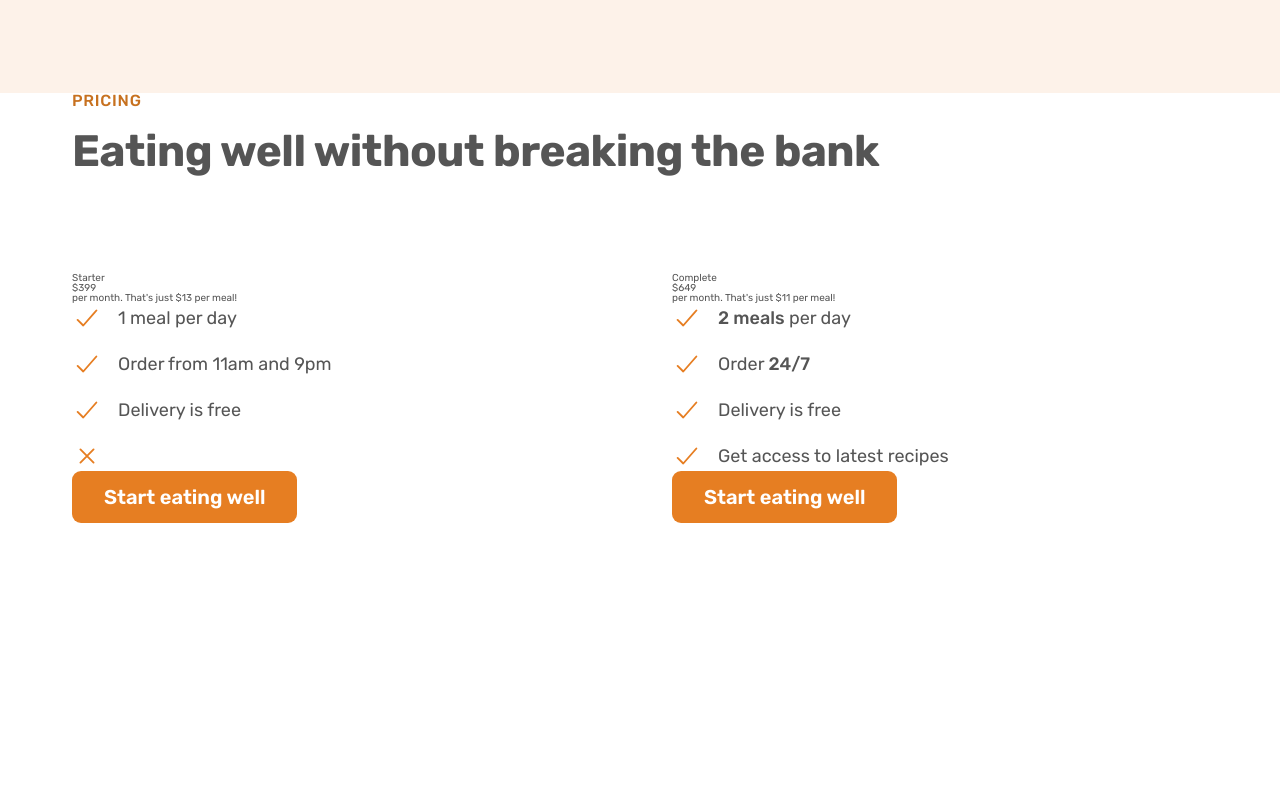
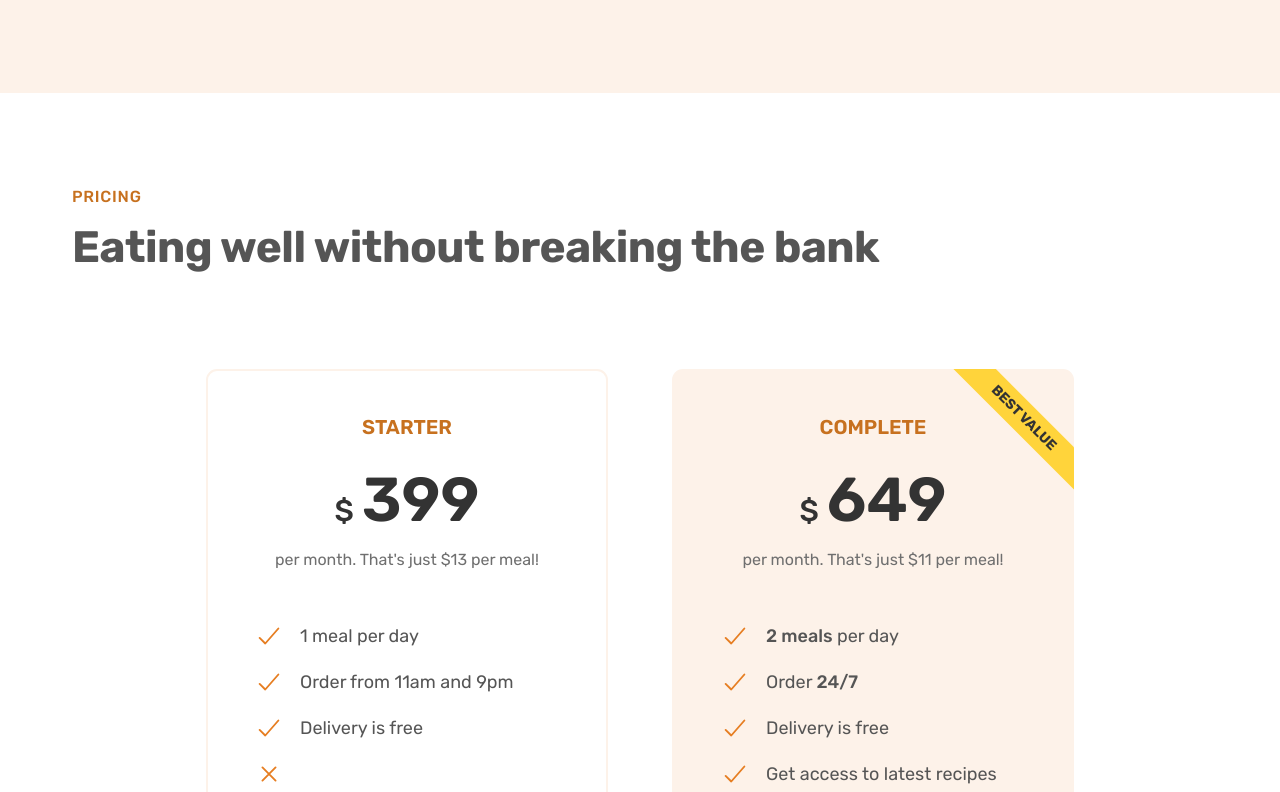
Before and after one commit to VaidyaHarshal/Omnifood, a plain HTML site: page index.html in a window 1280 px wide. Shown: the part 4514-5306 px from the top of the page. Before the commit the page ends 5037 px from the top, so only its background shows below. Drawn offline with nearby package versions, Linux system fonts and the light colour scheme; files whose address does not match are found by name.

Commit message:
pricing section css styling

```diff
--- a/css/general.css
+++ b/css/general.css
@@ -29,6 +29,7 @@ Paragraph Default: 1.6
 #fdf2e9
 #fae5d3
 #51cf66
+#ffd43b
 - Shades:
 #c7711f
 - Accents:
@@ -191,6 +192,26 @@ body {
   transition: all 0.3s;
 }
 
+.list {
+  list-style: none;
+  display: flex;
+  flex-direction: column;
+  gap: 1.6rem;
+}
+
+.list-item {
+  font-size: 1.8rem;
+  display: flex;
+  align-items: center;
+  gap: 1.6rem;
+}
+
+.list-icon {
+  width: 3rem;
+  height: 3rem;
+  color: #e67e22;
+}
+
 /* HELPER CLASSES */
 
 .margin-right-sm {
--- a/css/style.css
+++ b/css/style.css
@@ -292,26 +292,6 @@
   font-size: 1.8rem;
 }
 
-.list {
-  list-style: none;
-  display: flex;
-  flex-direction: column;
-  gap: 1.6rem;
-}
-
-.list-item {
-  font-size: 1.8rem;
-  display: flex;
-  align-items: center;
-  gap: 1.6rem;
-}
-
-.list-icon {
-  width: 3rem;
-  height: 3rem;
-  color: #e67e22;
-}
-
 /************************/
 /* TESTIMONIALS SECTION */
 /************************/
@@ -372,3 +352,82 @@
 .gallery-item img:hover {
   transform: scale(1.1);
 }
+
+/************************/
+/* PRICING SECTION */
+/************************/
+
+.section-pricing {
+  padding: 9.6rem 0;
+}
+
+.pricing-plan {
+  border-radius: 11px;
+
+  width: 75%;
+}
+
+.pricing-plan--starter {
+  justify-self: end;
+  border: 2px solid #fdf2e9;
+  padding: 4.6rem;
+}
+
+.pricing-plan--complete {
+  background-color: #fdf2e9;
+  padding: 4.8rem;
+  position: relative;
+  overflow: hidden;
+}
+
+.pricing-plan--complete::after {
+  content: "Best Value";
+  position: absolute;
+  top: 6%;
+  right: -18%;
+  text-transform: uppercase;
+  font-size: 1.4rem;
+  font-weight: 700;
+  color: #333;
+  background-color: #ffd43b;
+  padding: 0.8rem 8rem;
+  transform: rotate(45deg);
+}
+
+.plan-header {
+  text-align: center;
+  margin-bottom: 4.8rem;
+}
+
+.plan-name {
+  color: #c7711f;
+  font-weight: 600;
+  font-size: 2rem;
+  text-transform: uppercase;
+  letter-spacing: 0.75;
+  margin-bottom: 3.2rem;
+}
+
+.plan-price {
+  font-size: 6.2rem;
+  font-weight: 600;
+  color: #333;
+  margin-bottom: 1.6rem;
+}
+
+.plan-price span {
+  font-size: 3rem;
+  font-weight: 500;
+  margin-right: 0.8rem;
+}
+
+.plan-text {
+  font-size: 1.6rem;
+  line-height: 1.6;
+  color: #6f6f6f;
+}
+
+.plan-sign-up {
+  text-align: center;
+  margin-top: 4.8rem;
+}
```
